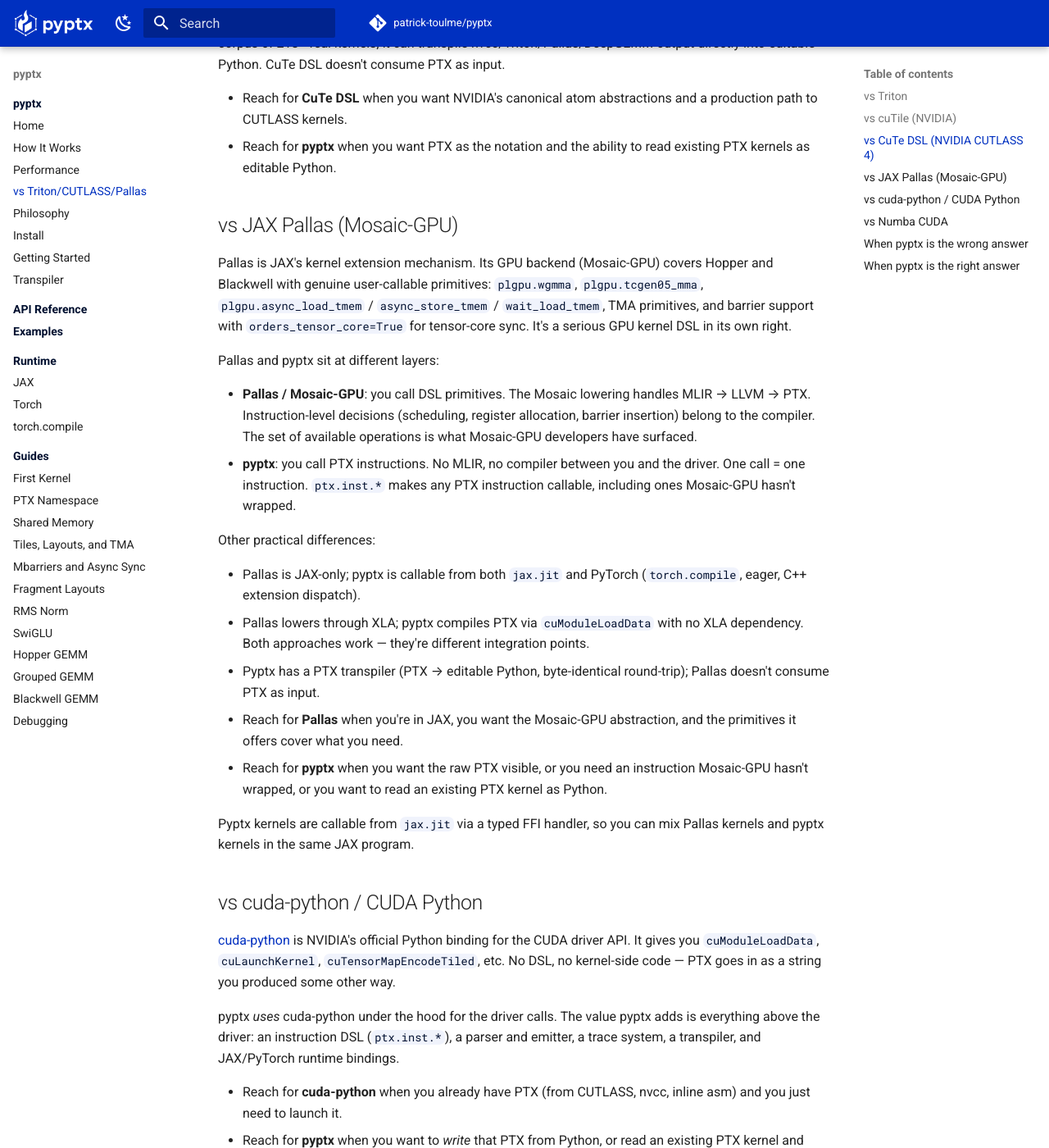
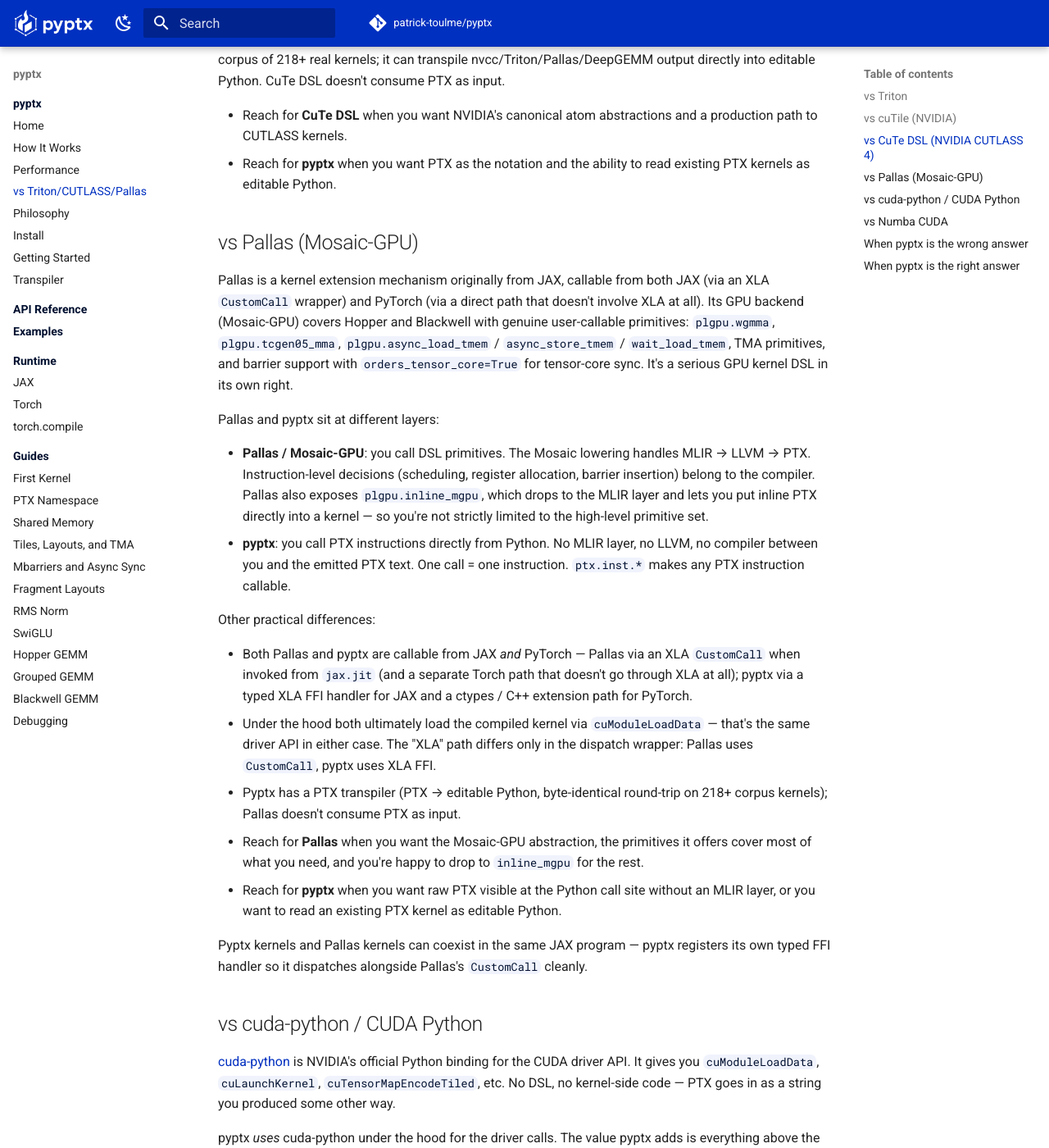
Before and after one commit to patrick-toulme/pyptx, an MkDocs documentation site: the page built from docs/comparison.md, in a window 1280 px wide and 1400 px high, scrolled down 2265 px. Shown: the whole window at 82% size. Built offline with MkDocs 1.6.1 and Material for MkDocs 9.7.7, drawn with Linux system fonts in a browser that asks for light colours; comment, search, counter and statistics services are not loaded; some of the changed text lies outside the part shown.

Commit message:
Correct three Pallas claims in comparison doc
Caught by a Pallas team member during launch:

1. Pallas is not JAX-only. It's callable from both JAX and PyTorch.
   Renamed the table row from 'JAX Pallas' to 'Pallas (Mosaic-GPU)'
   and reworked the section intro accordingly.

2. Pallas doesn't 'lower through XLA' generically. From JAX it's
   wrapped in an XLA CustomCall; from PyTorch XLA is not invoked at
   all. Under the hood both Pallas and pyptx use the same
   cuModuleLoadData driver call — the difference is just the
   dispatch wrapper (Pallas: CustomCall; pyptx: XLA FFI handler).

3. Pallas isn't strictly limited to what the Mosaic-GPU developers
   chose to surface. plgpu.inline_mgpu drops to the MLIR layer and
   lets users embed inline PTX directly in a kernel.

The remaining real differentiation is the layer: pyptx is
direct-PTX-from-Python with no MLIR pipeline; Pallas is a
primitives DSL with MLIR-layer escape via inline_mgpu. Plus the
bidirectional parser, which Pallas doesn't have.

```diff
--- a/docs/comparison.md
+++ b/docs/comparison.md
@@ -7,7 +7,7 @@
 | **Triton** | tile / compiler | tile program | auto (via `tl.dot`) | auto (via `tl.dot`) | no |
 | **cuTile (NVIDIA)** | tile / compiler | tile program | auto | auto | no |
 | **CuTe DSL (NVIDIA)** | CuTe atoms / layouts | atom-level ops | yes (atom) | yes (atom) | no |
-| **JAX Pallas (Mosaic-GPU)** | MLIR primitives | primitive calls | yes (`plgpu.wgmma`) | yes (`plgpu.tcgen05_mma`) | no |
+| **Pallas (Mosaic-GPU)** | MLIR primitives | primitive calls | yes (`plgpu.wgmma`) | yes (`plgpu.tcgen05_mma`) | no |
 | **cuda-python** | driver API | driver calls (PTX is a string) | N/A (no DSL) | N/A | no |
 | **Numba CUDA** | Python subset | Python | no | no | no |
 | **pyptx** | raw PTX | one PTX instruction per call | yes | yes | yes (byte-identical) |
@@ -93,10 +93,13 @@
 - Reach for **pyptx** when you want PTX as the notation and the ability
   to read existing PTX kernels as editable Python.
 
-## vs JAX Pallas (Mosaic-GPU)
+## vs Pallas (Mosaic-GPU)
 
-Pallas is JAX's kernel extension mechanism. Its GPU backend (Mosaic-GPU)
-covers Hopper and Blackwell with genuine user-callable primitives:
+Pallas is a kernel extension mechanism originally from JAX, callable
+from both JAX (via an XLA `CustomCall` wrapper) and PyTorch (via a
+direct path that doesn't involve XLA at all). Its GPU backend
+(Mosaic-GPU) covers Hopper and Blackwell with genuine user-callable
+primitives:
 `plgpu.wgmma`, `plgpu.tcgen05_mma`, `plgpu.async_load_tmem` /
 `async_store_tmem` / `wait_load_tmem`, TMA primitives, and barrier
 support with `orders_tensor_core=True` for tensor-core sync. It's a
@@ -106,32 +109,40 @@
 
 - **Pallas / Mosaic-GPU**: you call DSL primitives. The Mosaic lowering
   handles MLIR → LLVM → PTX. Instruction-level decisions (scheduling,
-  register allocation, barrier insertion) belong to the compiler. The
-  set of available operations is what Mosaic-GPU developers have
-  surfaced.
-- **pyptx**: you call PTX instructions. No MLIR, no compiler between
-  you and the driver. One call = one instruction. `ptx.inst.*` makes
-  any PTX instruction callable, including ones Mosaic-GPU hasn't
-  wrapped.
+  register allocation, barrier insertion) belong to the compiler.
+  Pallas also exposes `plgpu.inline_mgpu`, which drops to the MLIR
+  layer and lets you put inline PTX directly into a kernel — so you're
+  not strictly limited to the high-level primitive set.
+- **pyptx**: you call PTX instructions directly from Python. No MLIR
+  layer, no LLVM, no compiler between you and the emitted PTX text.
+  One call = one instruction. `ptx.inst.*` makes any PTX instruction
+  callable.
 
 Other practical differences:
 
-- Pallas is JAX-only; pyptx is callable from both `jax.jit` and
-  PyTorch (`torch.compile`, eager, C++ extension dispatch).
-- Pallas lowers through XLA; pyptx compiles PTX via `cuModuleLoadData`
-  with no XLA dependency. Both approaches work — they're different
-  integration points.
+- Both Pallas and pyptx are callable from JAX *and* PyTorch — Pallas
+  via an XLA `CustomCall` when invoked from `jax.jit` (and a separate
+  Torch path that doesn't go through XLA at all); pyptx via a typed
+  XLA FFI handler for JAX and a ctypes / C++ extension path for
+  PyTorch.
+- Under the hood both ultimately load the compiled kernel via
+  `cuModuleLoadData` — that's the same driver API in either case.
+  The "XLA" path differs only in the dispatch wrapper: Pallas uses
+  `CustomCall`, pyptx uses XLA FFI.
 - Pyptx has a PTX transpiler (PTX → editable Python, byte-identical
-  round-trip); Pallas doesn't consume PTX as input.
+  round-trip on 218+ corpus kernels); Pallas doesn't consume PTX as
+  input.
 
-- Reach for **Pallas** when you're in JAX, you want the Mosaic-GPU
-  abstraction, and the primitives it offers cover what you need.
-- Reach for **pyptx** when you want the raw PTX visible, or you need
-  an instruction Mosaic-GPU hasn't wrapped, or you want to read an
-  existing PTX kernel as Python.
+- Reach for **Pallas** when you want the Mosaic-GPU abstraction, the
+  primitives it offers cover most of what you need, and you're happy
+  to drop to `inline_mgpu` for the rest.
+- Reach for **pyptx** when you want raw PTX visible at the Python
+  call site without an MLIR layer, or you want to read an existing
+  PTX kernel as editable Python.
 
-Pyptx kernels are callable from `jax.jit` via a typed FFI handler, so
-you can mix Pallas kernels and pyptx kernels in the same JAX program.
+Pyptx kernels and Pallas kernels can coexist in the same JAX program
+— pyptx registers its own typed FFI handler so it dispatches
+alongside Pallas's `CustomCall` cleanly.
 
 ## vs cuda-python / CUDA Python
 
```
